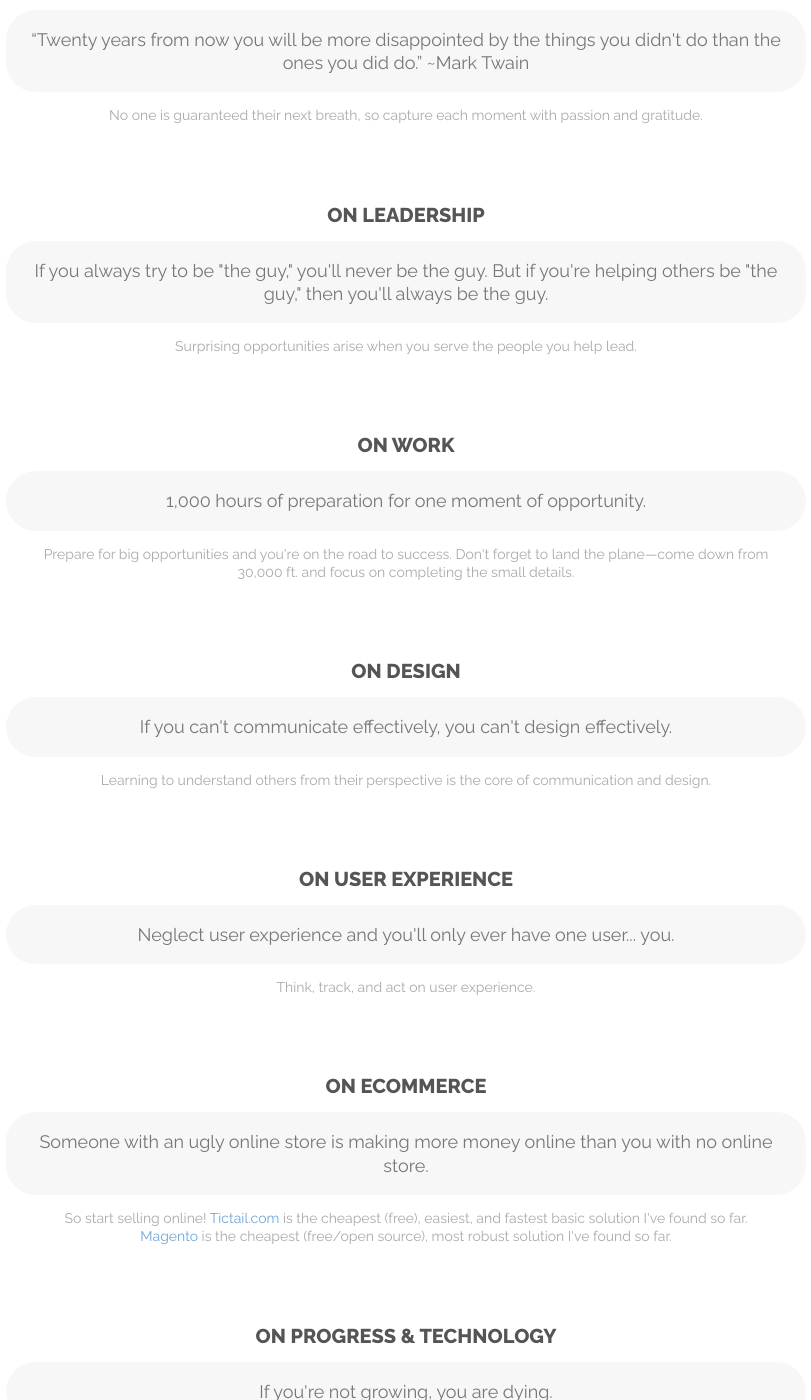
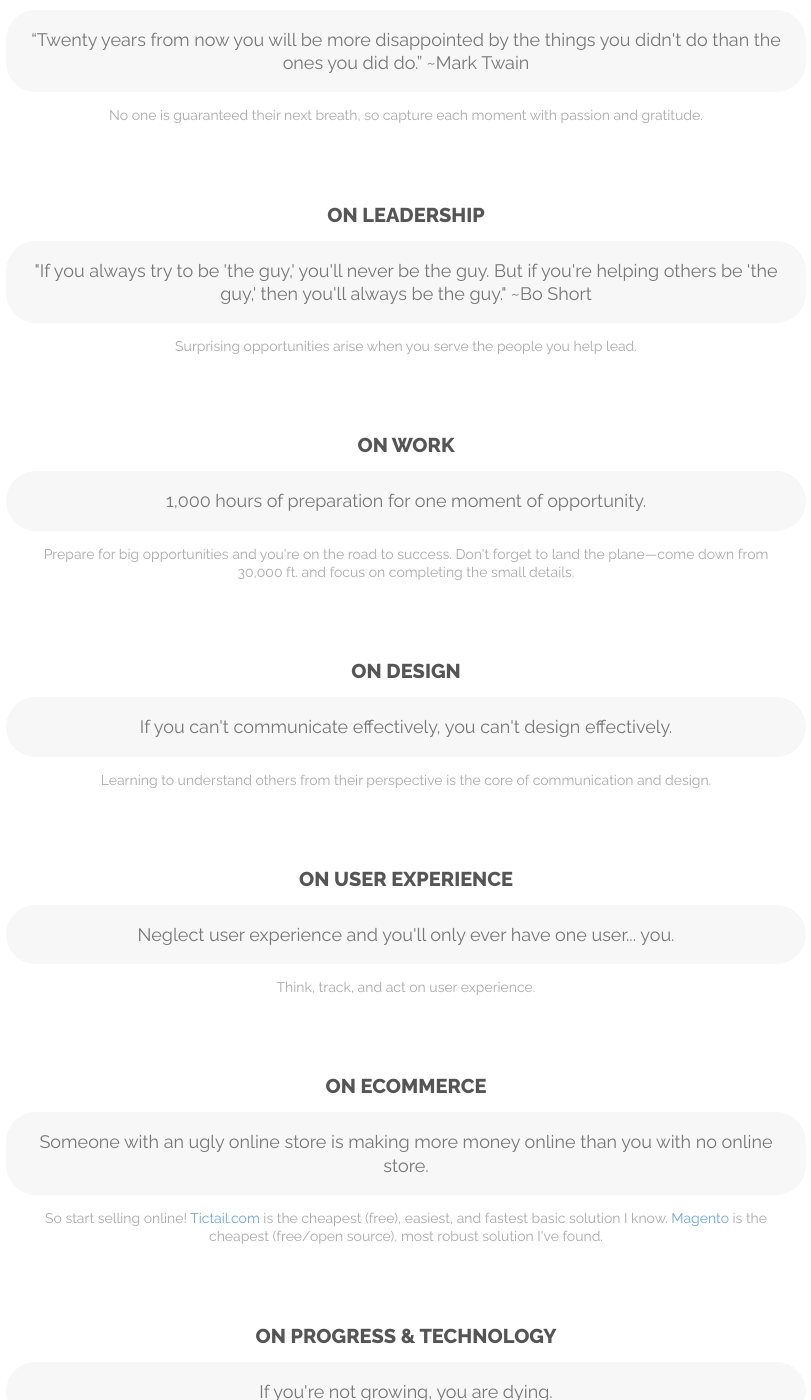
Before and after one commit to kevnk/kevnk.github.io, a Jekyll site: the page built from index.html, in a window 1280 px wide and 1400 px high, scrolled down 1043 px. Shown: the whole window, without its empty margins (234-1045 px from the left). Built offline with Jekyll 4.4.1, drawn with Linux system fonts in a browser that asks for light colours; comment, search, counter and statistics services are not loaded; some of the changed text lies outside the part shown.

Commit message:
Wording tweaks on home page

```diff
--- a/index.html
+++ b/index.html
@@ -30,7 +30,7 @@ title: Meet Kevin Kirchner, View His Work, and Read His Writings
                 <li class="hate-item">When great ideas fall on deaf ears</li>
                 <li class="hate-item">Lack of freedom and justice</li>
                 <li class="hate-item">Work with no purpose</li>
-                <li class="hate-item">Media the dilutes Truth</li>
+                <li class="hate-item">Media that dilutes Truth</li>
                 <li class="hate-item">Hopelessness</li>
                 <li class="hate-item">Fear</li>
             </ul>
@@ -45,7 +45,7 @@ title: Meet Kevin Kirchner, View His Work, and Read His Writings
         </div>
         <div id="leadership">
             <h5 class="about-subtitle">On Leadership</h5>
-            <blockquote class="thought">If you always try to be "the guy," you'll never be the guy. But if you're helping others be "the guy," then you'll always be the guy.</blockquote>
+            <blockquote class="thought">"If you always try to be 'the guy,' you'll never be the guy. But if you're helping others be 'the guy,' then you'll always be the guy." ~Bo Short</blockquote>
             <p class="suggestion">Surprising opportunities arise when you serve the people you help lead.</p>
         </div>
         <div id="work">
@@ -76,15 +76,15 @@ title: Meet Kevin Kirchner, View His Work, and Read His Writings
                 <blockquote class="thought">Someone with an ugly online store is making more money online than you with no online store.</blockquote>
                 <p class="suggestion">
                     So start selling online!
-                    <a href="http://tictail.com" rel="external">Tictail.com</a> is the cheapest (free), easiest, and fastest basic solution I've found so far.
-                    <a href="http://magentocommerce.com" rel="external">Magento</a> is the cheapest (free/open source), most robust solution I've found so far.
+                    <a href="http://tictail.com" rel="external">Tictail.com</a> is the cheapest (free), easiest, and fastest basic solution I know.
+                    <a href="http://magentocommerce.com" rel="external">Magento</a> is the cheapest (free/open source), most robust solution I've found.
                 </p>
             </div>
         </div>
         <div id="technology">
             <h5 class="about-subtitle">On Progress &amp; Technology</h5>
             <blockquote class="thought">If you're not growing, you are dying.</blockquote>
-            <p class="suggestion">Be agile and flexible to change. Learn to love learning and embrace change. It <em>will</em> happen. How will you affect its direction?</p>
+            <p class="suggestion">Be agile and flexible to change. Learn to love learning and embrace change. It <em>will</em> happen. <br/>How will you affect its direction?</p>
         </div>
     </section>
 <!--
```
Also changed, not shown: other parts of index.html (+1 -1 lines).
